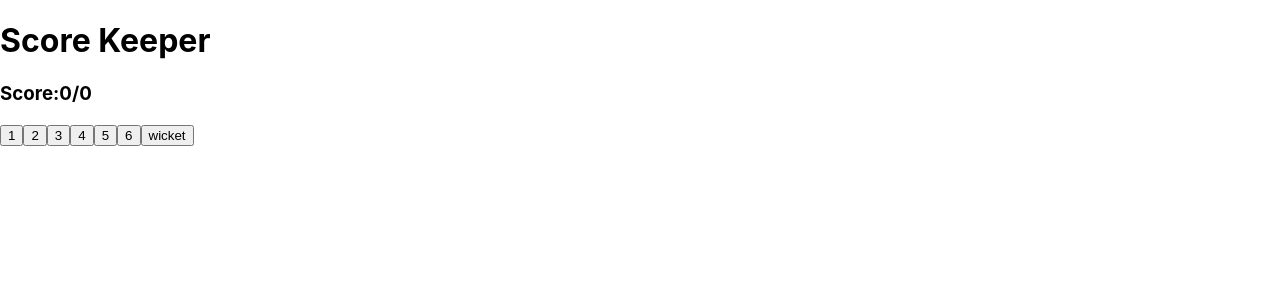
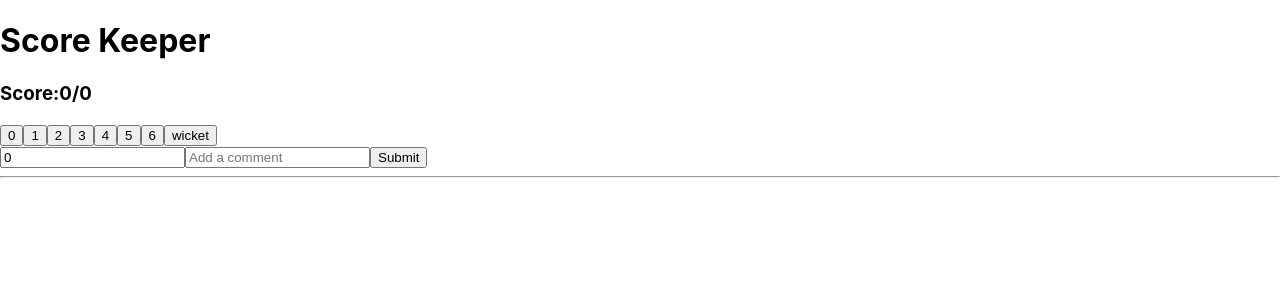
Before and after one commit to ajay09a/Score-keeper, a React (Create React App) app: page / in a window 1280 px wide. Shown: the top 300 px of the page. Built offline with nearby package versions, Linux system fonts and the light colour scheme.

Commit message:
add commentory

```diff
--- a/src/App.js
+++ b/src/App.js
@@ -3,16 +3,35 @@ import { useState } from 'react';
 function App() {
   const [score, setscore] = useState(0);
   const [wicket, setwicket] = useState(0);
-  const [gameOver, setgameOver] = useState(false)
+  const [gameOver, setgameOver] = useState(false);
+  const [run, setrun] = useState(0);
+  const [comment, setcomment] = useState("");
+  const [over, setover] = useState([]);
+
+
 
   const handlebutton = (e)=>{
-    const run = parseInt(e.target.innerHTML);
-    const totalrun = run+score;
-    setscore(totalrun);
+    setrun(e.target.innerHTML);
   }
   const handlewicket = (e)=>{
-    setwicket(wicket+1);
-    wicket===10?(setgameOver(true)):(setgameOver(false))
+    setrun(e.target.innerHTML);
+  }
+  const handleSubmit = (e)=>{
+    e.preventDefault();
+    if(run==="wicket"){
+      setwicket(wicket+1);
+      wicket===10?(setgameOver(true)):(setgameOver(false))
+    }
+    else{
+      const curr = parseInt(run);
+      const totalrun = curr+score;
+      setscore(totalrun);
+    }
+    over.unshift(<span>{`${run==="0"?"No run":run} , ${comment}`}</span>);
+    setover(oldarray=>[...oldarray])
+  }
+  const handleComment = (e)=>{
+    setcomment(e.target.value)
   }
   return (
     <div className="App">
@@ -22,6 +41,7 @@ function App() {
         <h1>Game Over</h1>
       ):(
       <>
+        <button onClick={handlebutton}>0</button>
         <button onClick={handlebutton}>1</button>
         <button onClick={handlebutton}>2</button>
         <button onClick={handlebutton}>3</button>
@@ -29,6 +49,18 @@ function App() {
         <button onClick={handlebutton}>5</button>
         <button onClick={handlebutton}>6</button>
         <button onClick={handlewicket}>wicket</button>
+        <br />
+        <form onSubmit={handleSubmit}>
+          <input value={run} />
+          <input onChange={handleComment} placeholder='Add a comment' />
+          <button>Submit</button>
+        </form>
+        <hr />
+        <div>
+          {over.map((res, index)=>{
+            return <p key={index+1}>{res}</p>
+          })}
+        </div>
       </>
       )}
     </div>
```
